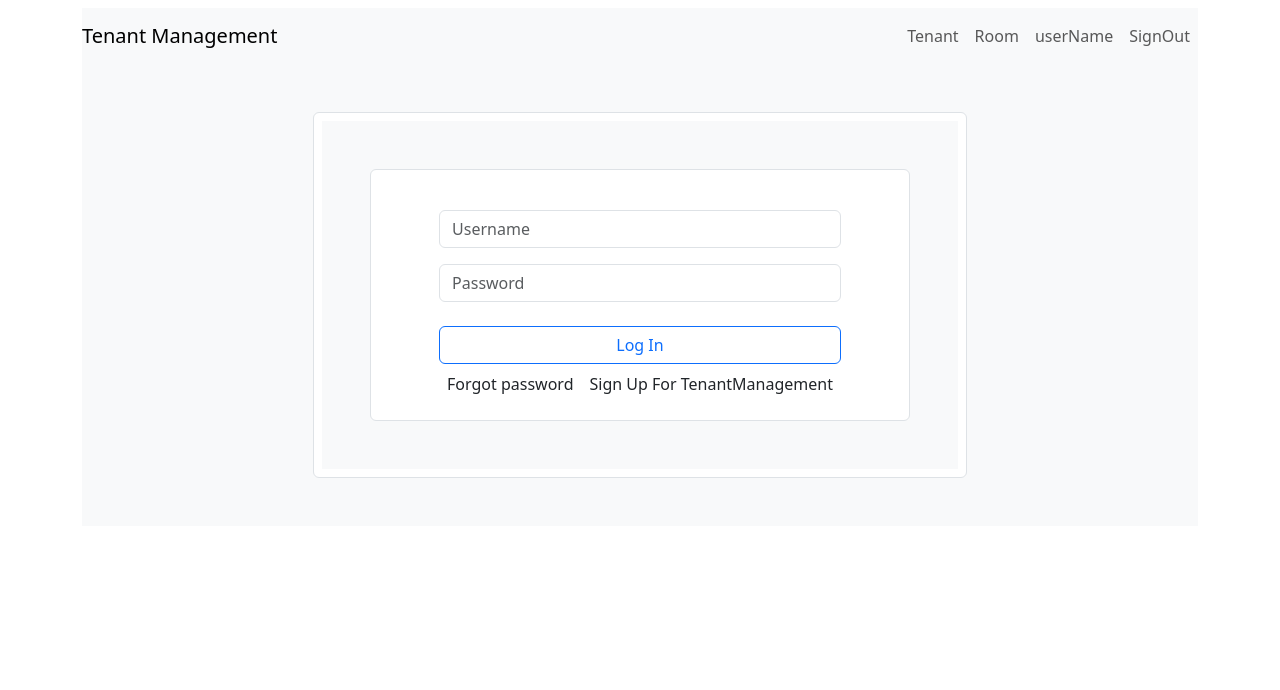
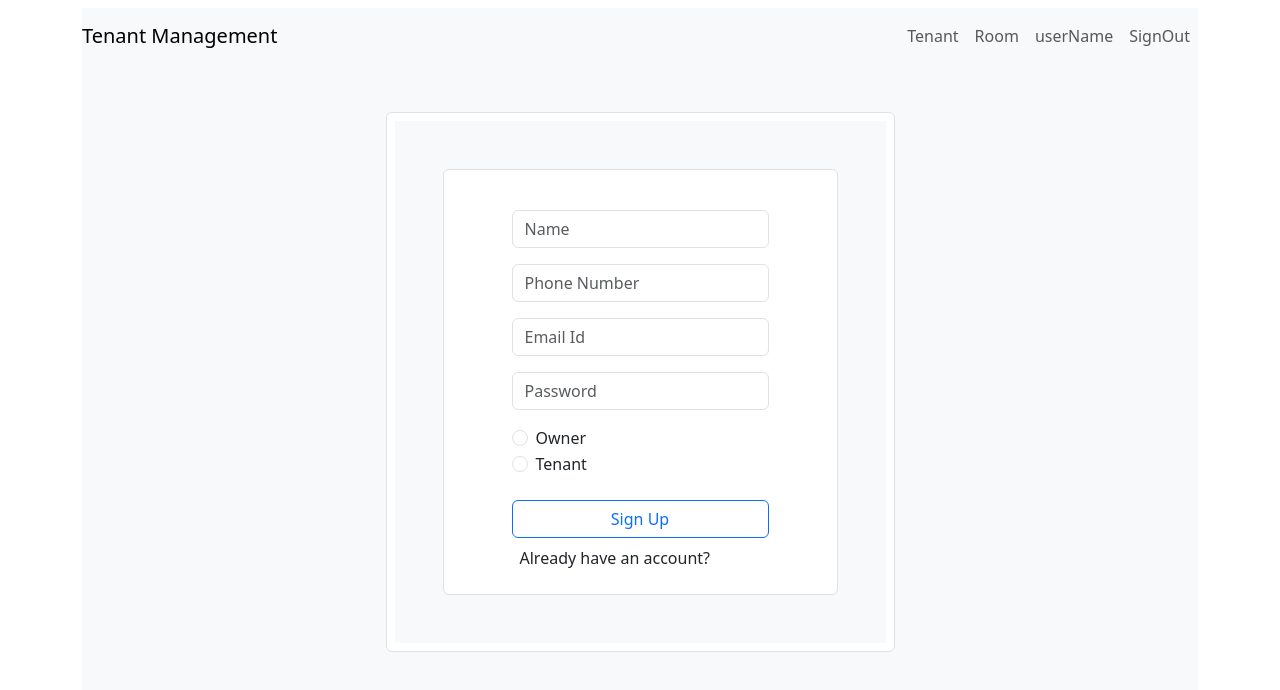
Before and after one commit to KNPAL/Capstone-App, a React (Create React App) app in the folder frontend/: page /Login in a window 1280 px wide. Both pictures are taken after a click on the button "Sign Up For TenantManagement". Shown: the top 690 px of the page. Built offline with nearby package versions, Linux system fonts and the light colour scheme.

Commit message:
signup funcationality

```diff
--- a/frontend/src/components/UI/login.js
+++ b/frontend/src/components/UI/login.js
@@ -1,11 +1,16 @@
+import { useState } from "react";
 import LoginForm from "../pages/loginForm";
 import SignUpForm from "../pages/signUpForm";
 import "./login.css";
 
 
 const Login = () => {
+    const [isNewUser, setIsUserLogin] = useState(true);
+    //  const isUserLogin = true;
 
-    const isUserLogin = true;
+    const handleIsNewUser = (data) => {
+        setIsUserLogin(data)
+    }
 
     return (
         <>
@@ -13,7 +18,7 @@ const Login = () => {
                 <div
                     className="border bg-white align-self-center justify-content-center p-2 rounded"
                 >
-                    {isUserLogin ? <LoginForm></LoginForm> : <SignUpForm></SignUpForm>}
+                    {isNewUser ? <LoginForm onIsNewUserClick={handleIsNewUser}></LoginForm> : <SignUpForm onIsNewUserClick={handleIsNewUser}></SignUpForm>}
                 </div>
             </div>
         </>
--- a/frontend/src/components/pages/loginForm.js
+++ b/frontend/src/components/pages/loginForm.js
@@ -1,7 +1,7 @@
 import { useState } from "react"
 
 
-const LoginForm = () => {
+const LoginForm = ({ onIsNewUserClick }) => {
 
   const [username, setUsername] = useState('')
   const [password, setPassword] = useState('');
@@ -45,7 +45,7 @@ const LoginForm = () => {
   }
 
   const navigateToSignUp = () => {
-    alert('navigate to signup')
+    onIsNewUserClick(false)
   }
 
   const handleUsernameChange = (event) => {
--- a/frontend/src/components/pages/signUpForm.js
+++ b/frontend/src/components/pages/signUpForm.js
@@ -1,16 +1,80 @@
+import { useState } from "react";
 
 
 
-const SignUpForm = () => {
+const SignUpForm = ({ onIsNewUserClick }) => {
 
-  const SignIn = () => {
-    // this.authService.SignUp(this.SignUpForm.value);
-    alert('sign up')
+  const [username, setUsername] = useState('')
+  const [password, setPassword] = useState('');
+  const [role, setRole] = useState('')
+  const [email, setEmail] = useState('');
+  const [PhoneNumber, setPhoneNumber] = useState('');
+
+  const handleUsernameChange = (event) => {
+    setUsername(event.target.value);
+  }
+
+  const handlePhoneNumberChange = (event) => {
+    setPhoneNumber(event.target.value);
+  }
+
+  const handleEmailChange = (event) => {
+    setEmail(event.target.value);
+  }
+
+  const handlePasswordChange = (event) => {
+    setPassword(event.target.value);
+  }
+
+  const handleRoleChange = (event) => {
+    setRole(event.target.value);
+  }
+
+  const SignIn = (event) => {
+    event.preventDefault();
+    if (username.trim().length === 0 || password.trim().length === 0 || role.trim() === 0 || email.trim() === 0 || PhoneNumber.trim() === 0) {
+      return;
+    }
+
+    const requestBody = {
+      query: `
+      mutation{
+        createUsers(userInput:{
+          name:"${username}"
+          email:"${email}",
+          role:"${role}",
+          phoneNumber:${PhoneNumber},
+          password:"${password}"
+        }){
+          _id
+        }
+      }
+      `
+    };
+
+    fetch('http://localhost:8000/graphql', {
+      method: 'POST',
+      body: JSON.stringify(requestBody),
+      headers: {
+        'Content-Type': 'application/json'
+      }
+    })
+      .then(res => {
+        if (res.status !== 200 && res.status !== 201) {
+          throw new Error('Failed!')
+        }
+        return res.json();
+      })
+      .then(response => {
+        console.log(response)
+      }).catch(err => {
+        console.log(err)
+      });
+
   }
 
   const navigateToLogin = () => {
-    // this.dataManageMentService.isNewUser.next(false)
-    alert('navigte to login')
+    onIsNewUserClick(true)
   }
   return (
     <>
@@ -18,37 +82,37 @@ const SignUpForm = () => {
         <div
           className="border bg-white align-self-center justify-content-center p-2 rounded"
         >
-          <form className="container py-3">
+          <form className="container py-3" onSubmit={SignIn}>
             <div className="form-group px-5">
               <div className="form-group my-3">
-                <input placeholder="Name" className="form-control" required />
+                <input placeholder="Name" value={username} onChange={handleUsernameChange} className="form-control" required />
               </div>
               <div className="form-group my-3">
-                <input type="number" placeholder="Phone Number" className="form-control" required />
+                <input type="number" value={PhoneNumber} onChange={handlePhoneNumberChange} placeholder="Phone Number" className="form-control" required />
               </div>
               <div className="form-group my-3">
-                <input type="text" className="form-control w-100" placeholder="Email Id" required />
+                <input type="text" value={email} onChange={handleEmailChange} className="form-control w-100" placeholder="Email Id" required />
               </div>
               <div className="form-group my-3">
-                <input type="password" className="form-control w-100" placeholder="Password" required />
+                <input type="password" value={password} onChange={handlePasswordChange} className="form-control w-100" placeholder="Password" required />
               </div>
               <div className="form-group my-3">
                 <div className="form-check form-check-inline">
-                  <input className="form-check-input" value="Owner"
-                    type="radio" name="role" id="role-owner" />
+                  <input className="form-check-input"
+                    value="Owner" checked={role === "Owner"} onChange={handleRoleChange} type="radio" name="role" id="role-owner" />
                   <label className="form-check-label" htmlFor="role-owner">
                     Owner
                   </label>
                 </div>
                 <div className="form-check form-check-inlinek">
-                  <input className="form-check-input" value="Tenant"
-                    type="radio" name="role" id="role-tenant" />
+                  <input className="form-check-input"
+                    value="Tenant" checked={role === "Tenant"} onChange={handleRoleChange} type="radio" name="role" id="role-tenant" />
                   <label className="form-check-label" htmlFor="role-tenant">
                     Tenant
                   </label>
                 </div>
               </div>
-              <button type="submit" onClick={SignIn} className="btn my-2 btn-outline-primary w-100">
+              <button type="submit" className="btn my-2 btn-outline-primary w-100">
                 Sign Up
               </button> {/* [disabled]="!SignUpForm.valid" */}
               <div>
```
Lines whose indentation alone changed are shown as unchanged.
